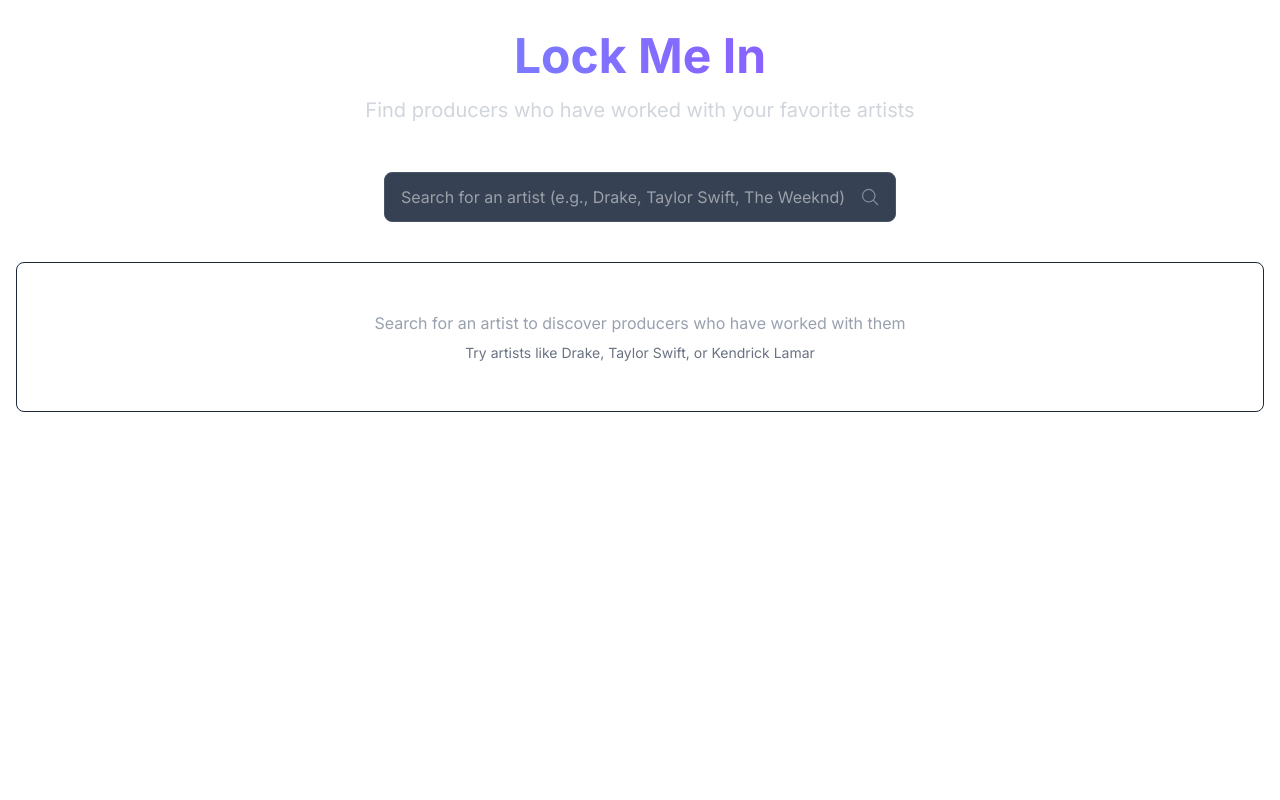
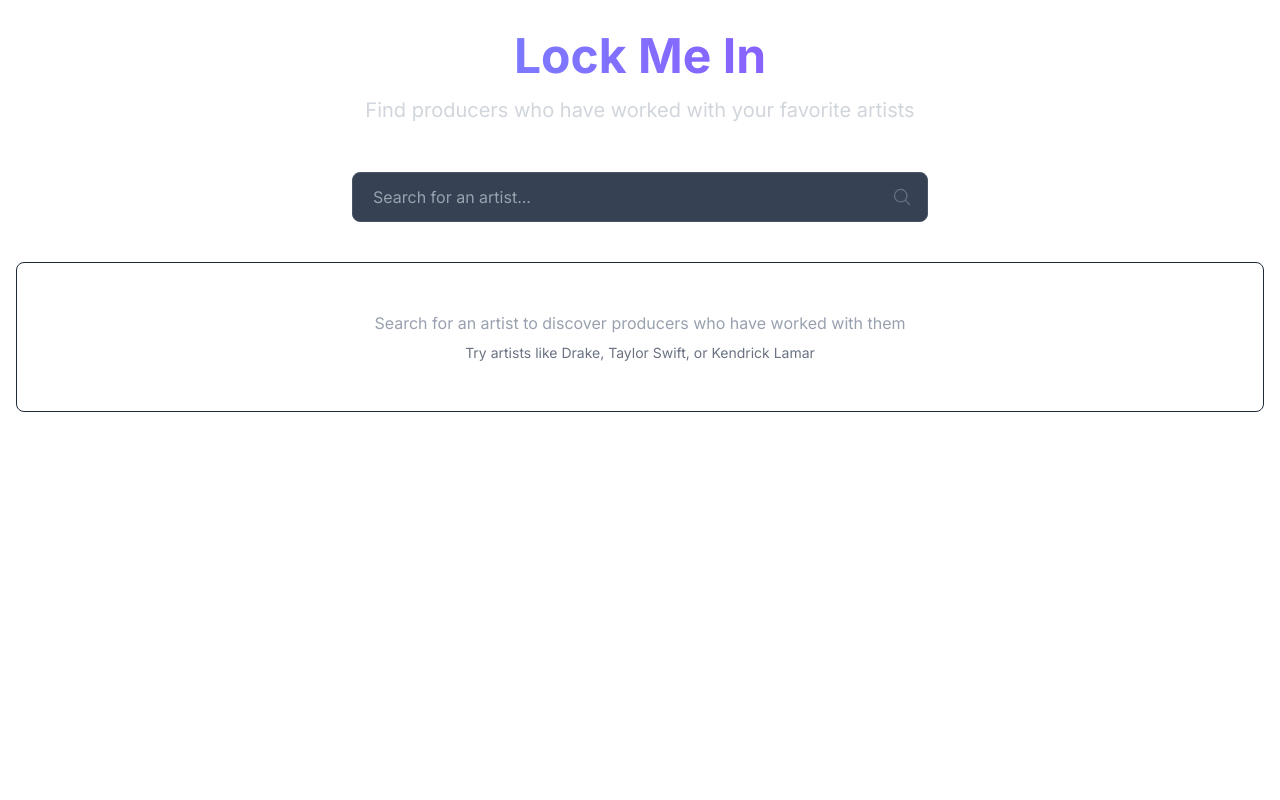
Before and after one commit to micklikescoding/lock-me-in, a Next.js app: page / in a window 1280 px wide. Shown: the top 800 px of the page. Built offline with nearby package versions, Linux system fonts and the light colour scheme.

Commit message:
fixed search

```diff
--- a/app/components/PerformanceStats.tsx
+++ b/app/components/PerformanceStats.tsx
@@ -1,38 +1,35 @@
 'use client';
 
 interface PerformanceStatsProps {
-  totalTimeMs?: number;
-  songCount?: number;
-  producerCount?: number;
+  totalTimeMs: number;
+  songCount: number;
+  producerCount: number;
 }
 
 export default function PerformanceStats({
   totalTimeMs,
   songCount,
-  producerCount
+  producerCount,
 }: PerformanceStatsProps) {
-  if (!totalTimeMs) return null;
+  // Format the time in seconds with 2 decimal places
+  const formattedTime = (totalTimeMs / 1000).toFixed(2) + 's';
 
   return (
-    <div className="mt-4 mb-8 p-3 bg-gray-800 rounded-lg text-xs">
-      <h3 className="font-medium text-gray-400 mb-2">Performance Stats</h3>
+    <div className="mb-8 bg-gray-800 rounded-lg p-3 border border-gray-700">
+      <h3 className="text-sm font-medium text-gray-400 mb-2">Performance Stats</h3>
       <div className="grid grid-cols-3 gap-2">
-        <div className="bg-gray-700 p-2 rounded">
-          <div className="text-gray-400">Total Time</div>
-          <div className="text-white font-medium">{(totalTimeMs / 1000).toFixed(2)}s</div>
+        <div className="bg-gray-700 p-3 rounded">
+          <div className="text-xs text-gray-400">Total Time</div>
+          <div className="text-lg text-white">{formattedTime}</div>
         </div>
-        {songCount !== undefined && (
-          <div className="bg-gray-700 p-2 rounded">
-            <div className="text-gray-400">Songs Analyzed</div>
-            <div className="text-white font-medium">{songCount}</div>
-          </div>
-        )}
-        {producerCount !== undefined && (
-          <div className="bg-gray-700 p-2 rounded">
-            <div className="text-gray-400">Producers Found</div>
-            <div className="text-white font-medium">{producerCount}</div>
-          </div>
-        )}
+        <div className="bg-gray-700 p-3 rounded">
+          <div className="text-xs text-gray-400">Songs Analyzed</div>
+          <div className="text-lg text-white">{songCount}</div>
+        </div>
+        <div className="bg-gray-700 p-3 rounded">
+          <div className="text-xs text-gray-400">Producers Found</div>
+          <div className="text-lg text-white">{producerCount}</div>
+        </div>
       </div>
     </div>
   );
--- a/app/components/SearchInput.tsx
+++ b/app/components/SearchInput.tsx
@@ -1,47 +1,40 @@
 'use client';
 
-import { FormEvent, useState } from 'react';
+import { useState, FormEvent } from 'react';
 import { MagnifyingGlassIcon } from '@heroicons/react/24/outline';
 
 interface SearchInputProps {
   onSearch: (query: string) => void;
-  isLoading: boolean;
+  isLoading?: boolean;
 }
 
-export default function SearchInput({ onSearch, isLoading }: SearchInputProps) {
+export default function SearchInput({ onSearch, isLoading = false }: SearchInputProps) {
   const [query, setQuery] = useState('');
 
   const handleSubmit = (e: FormEvent) => {
     e.preventDefault();
-
-    // Don't search if the query is empty or if we're already loading
-    if (!query.trim() || isLoading) return;
-
-    onSearch(query.trim());
+    if (query.trim() && !isLoading) {
+      onSearch(query.trim());
+    }
   };
 
   return (
-    <form onSubmit={handleSubmit} className="w-full max-w-lg mx-auto">
-      <div className="relative flex items-center">
+    <form onSubmit={handleSubmit} className="max-w-xl mx-auto">
+      <div className="relative">
         <input
           type="text"
-          placeholder="Search for an artist (e.g., Drake, Taylor Swift, The Weeknd)"
           value={query}
           onChange={(e) => setQuery(e.target.value)}
+          placeholder="Search for an artist..."
+          className="w-full px-4 py-3 pl-5 pr-14 rounded-lg bg-gray-700 border border-gray-600 text-white placeholder-gray-400 focus:outline-none focus:ring-2 focus:ring-blue-500 focus:border-transparent"
           disabled={isLoading}
-          className="w-full px-4 py-3 pr-12 rounded-lg bg-gray-700 text-white border border-gray-600 focus:outline-none focus:ring-2 focus:ring-blue-500 focus:border-transparent disabled:opacity-70"
         />
         <button
           type="submit"
+          className="absolute right-2 top-1/2 transform -translate-y-1/2 p-2 text-gray-400 hover:text-white disabled:opacity-50"
           disabled={isLoading || !query.trim()}
-          className="absolute right-2 p-2 rounded-md text-gray-300 hover:text-white focus:outline-none disabled:opacity-50"
-          aria-label="Search"
         >
-          {isLoading ? (
-            <div className="w-5 h-5 border-2 border-gray-500 border-t-white rounded-full animate-spin" />
-          ) : (
-            <MagnifyingGlassIcon className="w-5 h-5" />
-          )}
+          <MagnifyingGlassIcon className="w-5 h-5" />
         </button>
       </div>
     </form>
```
Also changed, not shown: next-env.d.ts (added).
